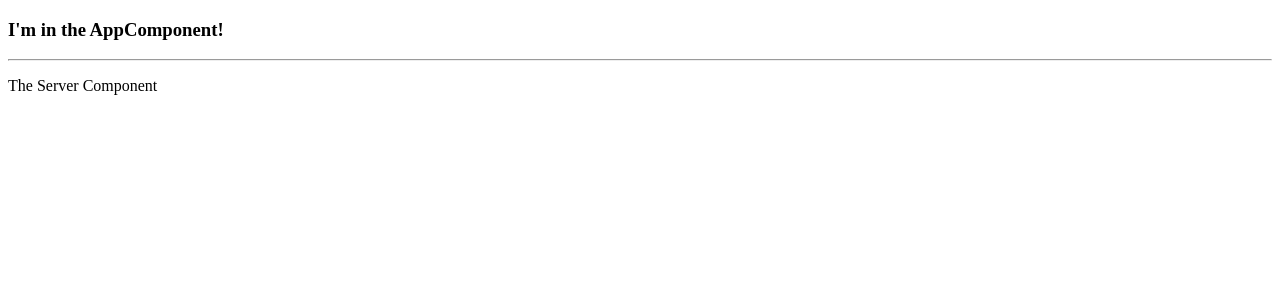
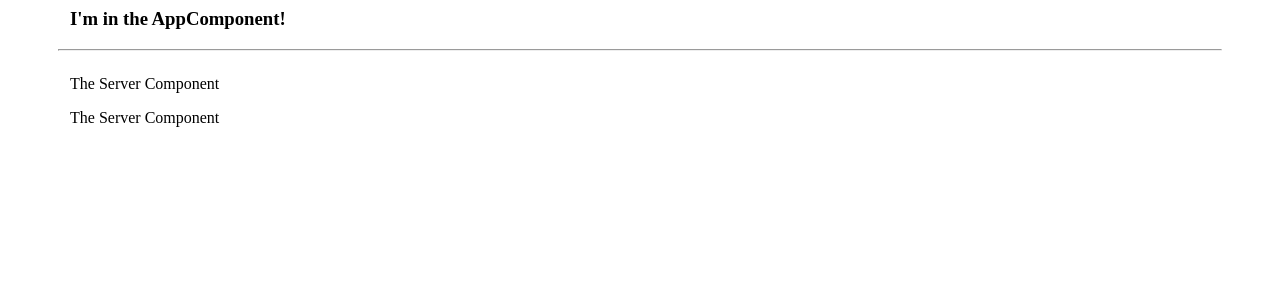
Before and after one commit to ShahiryarArif/Angular-Course-Max, an Angular app in the folder my-first-app/: page / in a window 1280 px wide. Shown: the top 300 px of the page. Built offline with nearby package versions, Linux system fonts and the light colour scheme.

Commit message:
Created servers component through CLI

```diff
--- a/my-first-app/src/app/app.component.html
+++ b/my-first-app/src/app/app.component.html
@@ -1,3 +1,7 @@
-<h3>I'm in the AppComponent!</h3>
-<hr />
-<app-server></app-server>
+<div class="container">
+  <div class="row">
+    <h3>I'm in the AppComponent!</h3>
+    <hr />
+    <app-servers></app-servers>
+  </div>
+</div>
--- a/my-first-app/src/app/app.module.ts
+++ b/my-first-app/src/app/app.module.ts
@@ -3,11 +3,13 @@ import { BrowserModule } from '@angular/platform-browser';
 
 import { AppComponent } from './app.component';
 import { ServerComponent } from './server/server.component';
+import { ServersComponent } from './servers/servers.component';
 
 @NgModule({
   declarations: [
     AppComponent,
-    ServerComponent
+    ServerComponent,
+    ServersComponent
   ],
   imports: [
     BrowserModule
--- /dev/null
+++ b/my-first-app/src/app/servers/servers.component.html
@@ -0,0 +1,2 @@
+<app-server></app-server>
+<app-server></app-server>
```
Also changed, not shown: my-first-app/src/app/servers/servers.component.ts (added, +10 -0 lines), my-first-app/src/app/servers/servers.component.css (added), 1 other file (tests, documents, lock files or other folders).
